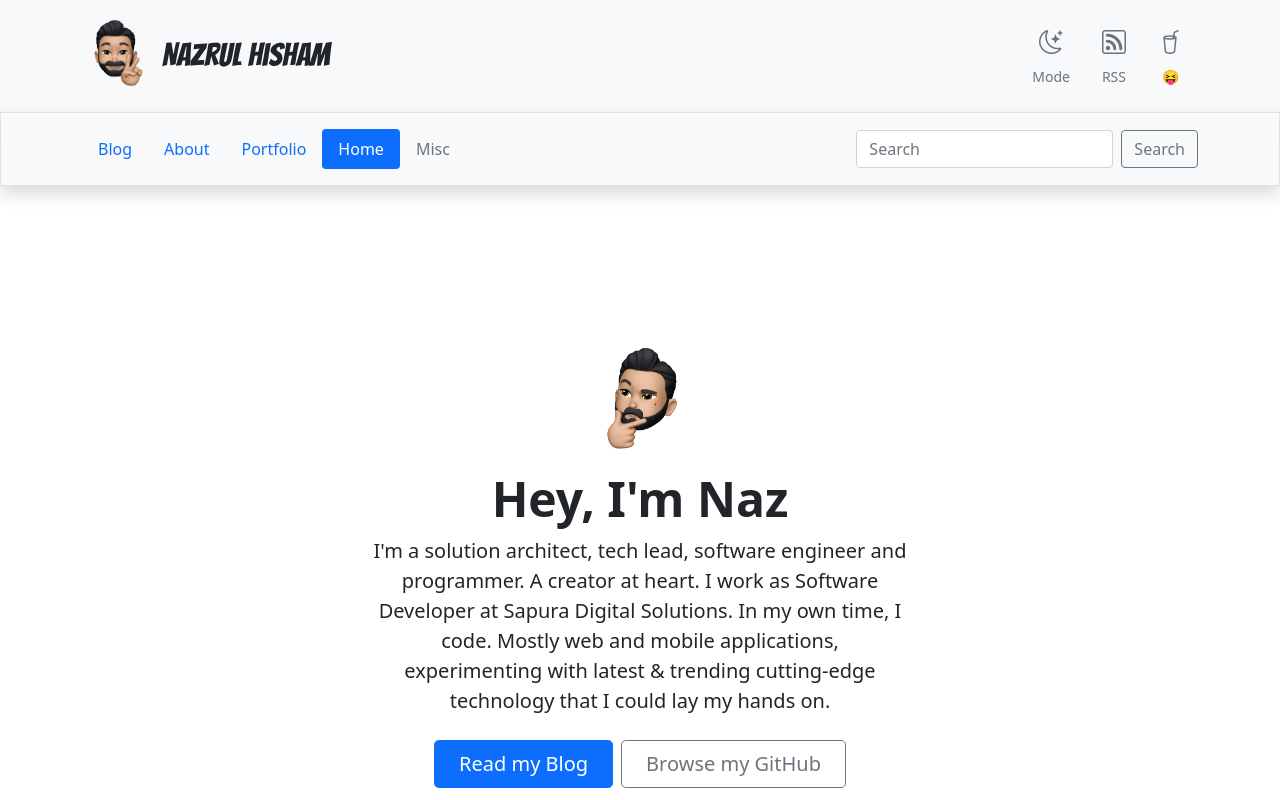
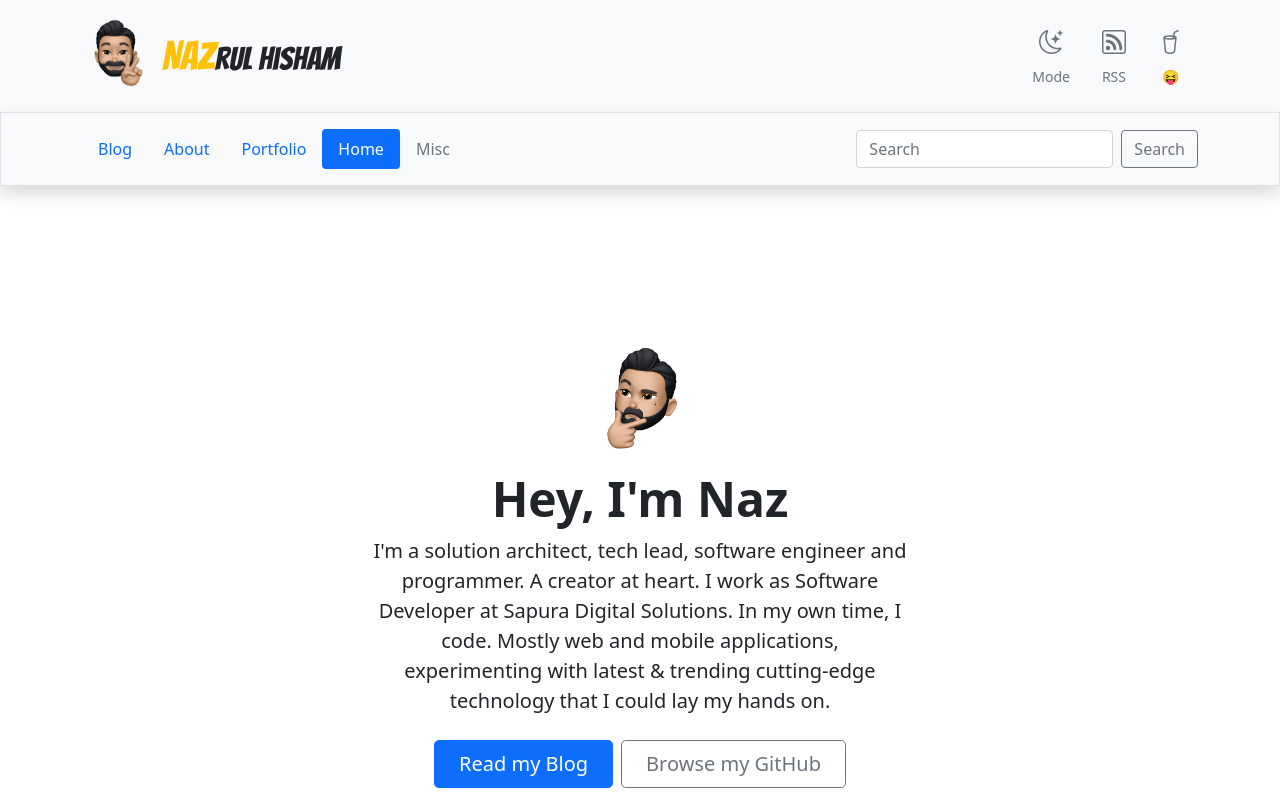
Before and after one commit to lumachroma/blog.nazrulhisham.net, a Next.js app: page / in a window 1280 px wide. Shown: the top 800 px of the page. Built offline with nearby package versions, Linux system fonts and the light colour scheme.

Commit message:
UI refactor

```diff
--- a/components/Header.js
+++ b/components/Header.js
@@ -16,7 +16,7 @@ const Header = ({ name }) => {
             <Link href="/">
               <a className="d-flex align-items-center mb-3 mb-md-0 me-md-auto text-dark text-decoration-none">
                 <Image src={logo} width={80} height={80} />
-                <span className="gf-bangers-2x">Nazrul Hisham</span>
+                <span className="gf-bangers-2x"><span className="gf-bangers-3x text-warning">Naz</span>rul Hisham</span>
               </a>
             </Link>
             <ul className="nav nav-pills">
```
